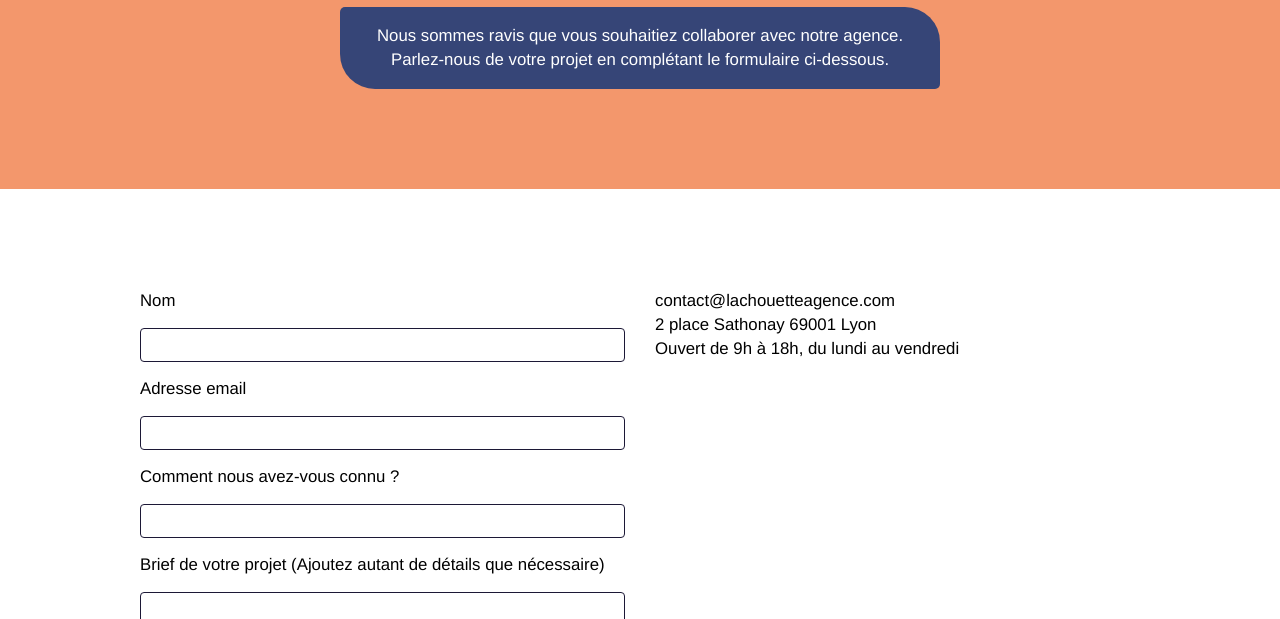
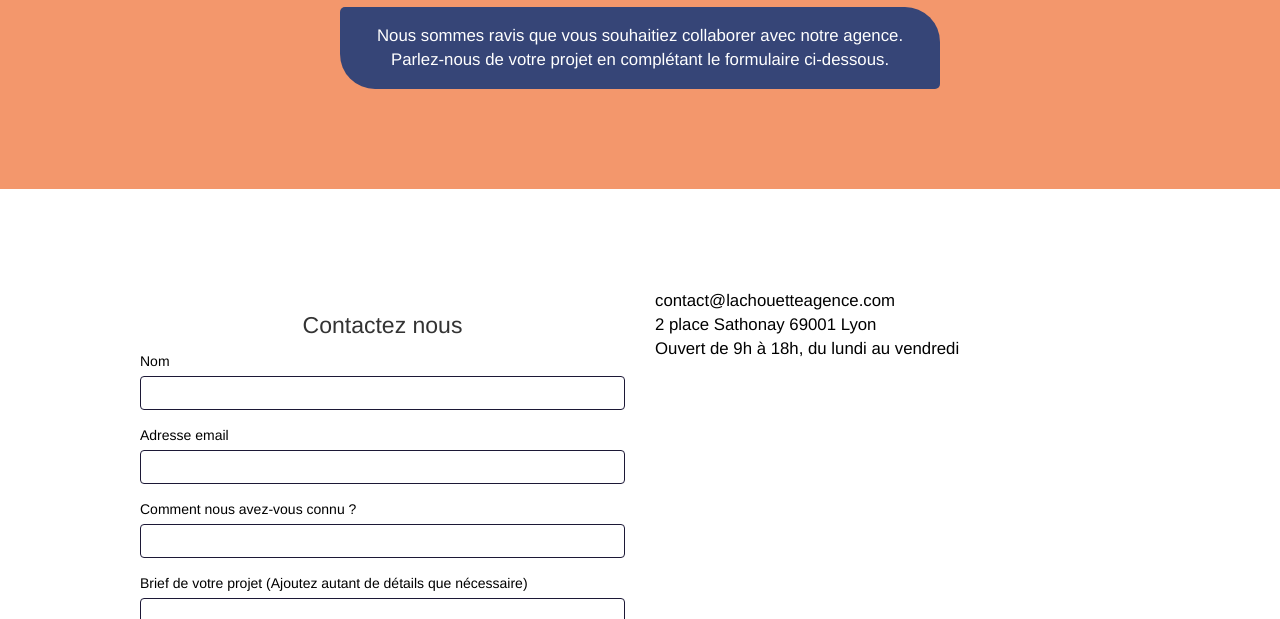
Before and after one commit to JonathanBenari/JonathanBenari_4_20072021-, a plain HTML site: page contact.html in a window 1280 px wide. Shown: the part 333-952 px from the top of the page. Drawn offline with nearby package versions, Linux system fonts and the light colour scheme; files that its build step writes are made by us from their sources; a script that the page names is missing.

Commit message:
form html validator ok; index ok, css validator ok

```diff
--- a/contact.html
+++ b/contact.html
@@ -81,28 +81,31 @@
 		<div class="container bloc-lg">
 			<div class="row">
 				<div class="col-sm-6">
-					<form id="form_1" novalidate success-msg="Your message has been sent." fail-msg="Sorry it seems that our mail server is not responding, Sorry for the inconvenience!">
+					<div class="col-sm-12 text-center">
+						<h2>Contactez nous</h2>
+					</div>
+					<form id="form_1">
 						<div class="form-group">
 							<label for="nom">
-								<p>Nom</p>
+								Nom
 							</label>
 							<input id="nom" type="text" class="form-control" name="nom" aria-label="Entrez votre nom" required/>
 						</div>
 						<div class="form-group">
 							<label for="email">
-								<p>Adresse email</p>
+								Adresse email
 							</label>
 							<input id="email" class="form-control" type="email" name="email" aria-label="Entrez votre email" required/>
 						</div>
 						<div class="form-group">
 							<label for="message">
-								<p>Comment nous avez-vous connu ?</p>
+								Comment nous avez-vous connu ?
 							</label>
 							<input id="message" class="form-control" type="text" name="message" aria-label="Dites nous comment vous nous avez connu" required />
 						</div>
 						<div class="form-group">
 							<label for="brief">
-								<p>Brief de votre projet (Ajoutez autant de détails que nécessaire)<br></p>
+								Brief de votre projet (Ajoutez autant de détails que nécessaire)<br>
 							</label>
 							<textarea id="brief" class="form-control" rows="4" cols="50" name="brief" aria-label="Parlez nous de votre projet" required>
 							</textarea>
@@ -113,9 +116,7 @@
 					</form>
 				</div>
 				<div class="col-sm-6">
-					<p>
-						contact@lachouetteagence.com<br>2 place Sathonay 69001 Lyon<br>Ouvert de 9h à 18h, du lundi au vendredi<br>
-					</p>
+					<p>contact@lachouetteagence.com<br>2 place Sathonay 69001 Lyon<br>Ouvert de 9h à 18h, du lundi au vendredi<br></p>
 				</div>
 			</div>
 		</div>
```
Also changed, not shown: style.css.
